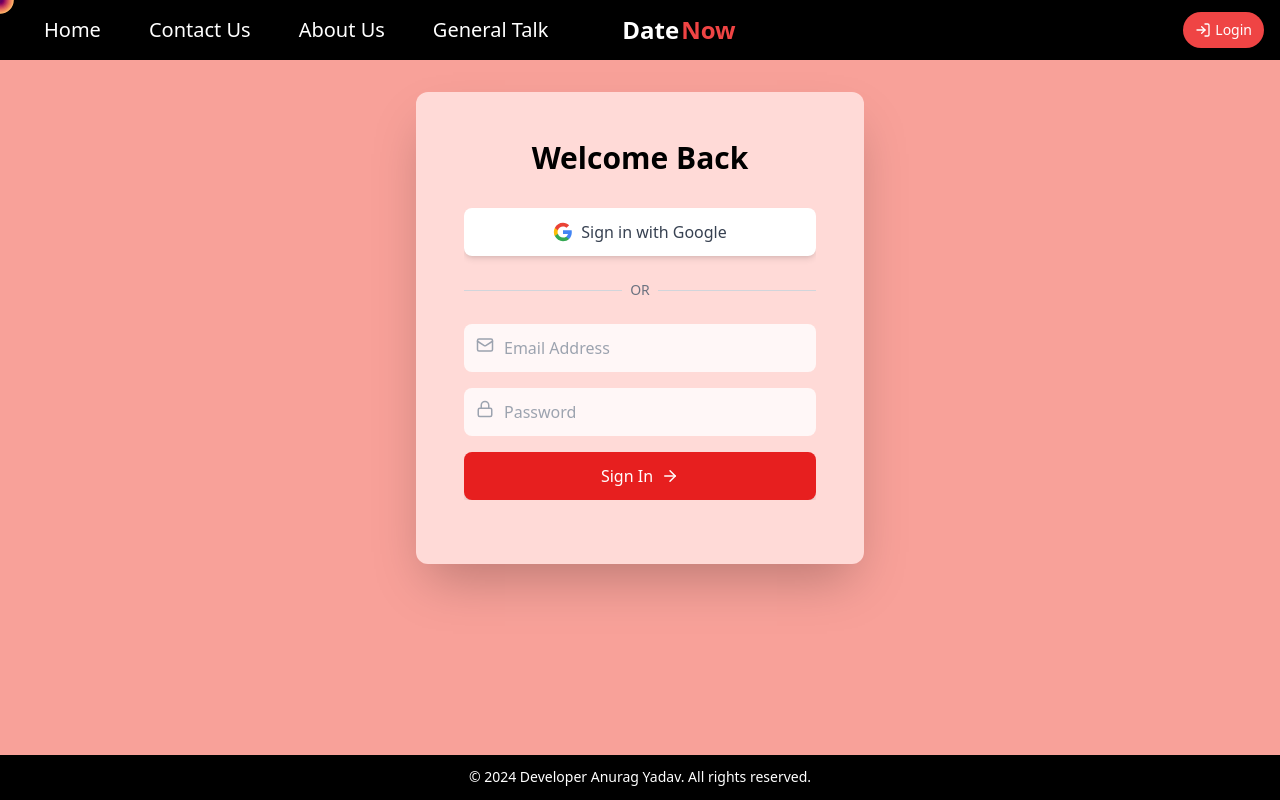
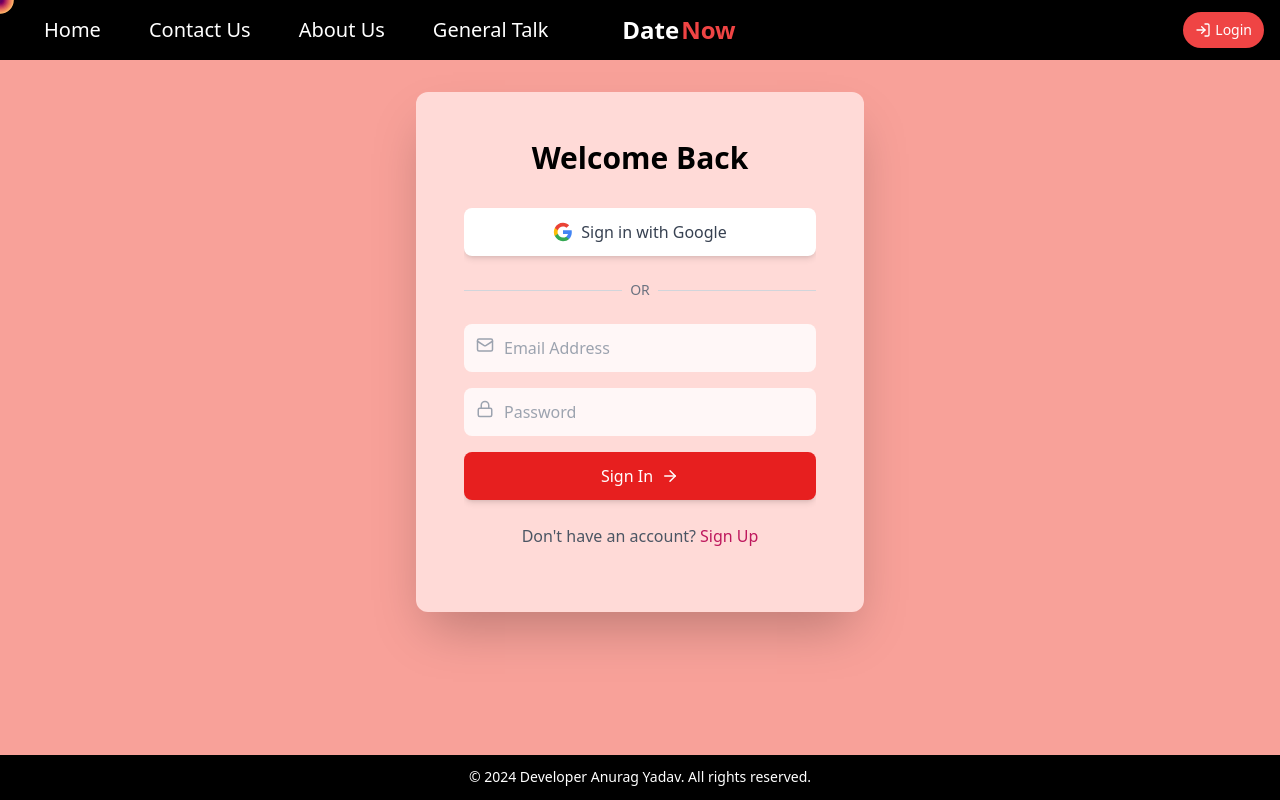
Before and after one commit to lokesh0921/DateNow, a React (Vite) app: page /login in a window 1280 px wide. Built offline with nearby package versions, Linux system fonts and the light colour scheme; no server answers.

Commit message:
Fixed login issue

```diff
--- a/src/components/login/Login.jsx
+++ b/src/components/login/Login.jsx
@@ -3,9 +3,9 @@ import { useNavigate } from "react-router-dom";
 import { getAuth, onAuthStateChanged, signInWithEmailAndPassword, createUserWithEmailAndPassword, signInWithPopup, GoogleAuthProvider } from "firebase/auth";
 import { auth } from "../../auth";
 import { Mail, Lock, User, ArrowRight } from "lucide-react";
+const provider = new GoogleAuthProvider();
 
 
-const provider = new GoogleAuthProvider();
 
 function Login() {
   const navigate = useNavigate();
@@ -57,6 +57,10 @@ function Login() {
     } catch (error) {
       setErrorMessage(error.message);
     }
+  };
+
+  const toggleForm = () => {
+    setIsLogin(!isLogin);
   };
 
   return (
@@ -133,6 +137,18 @@ function Login() {
                 <ArrowRight size={18} />
               </button>
             </form>
+            <div className="text-center mt-4">
+              <p className="text-gray-600">
+                {isLogin ? "Don't have an account?" : "Already have an account?"}
+                <button
+                  onClick={toggleForm}
+                  className="text-pink-700 font-medium ml-1 hover:text-pink-900"
+                >
+                  {isLogin ? "Sign Up" : "Sign In"}
+                </button>
+              </p>
+            </div>
+
           </div>
         </div>
       </div>
```
